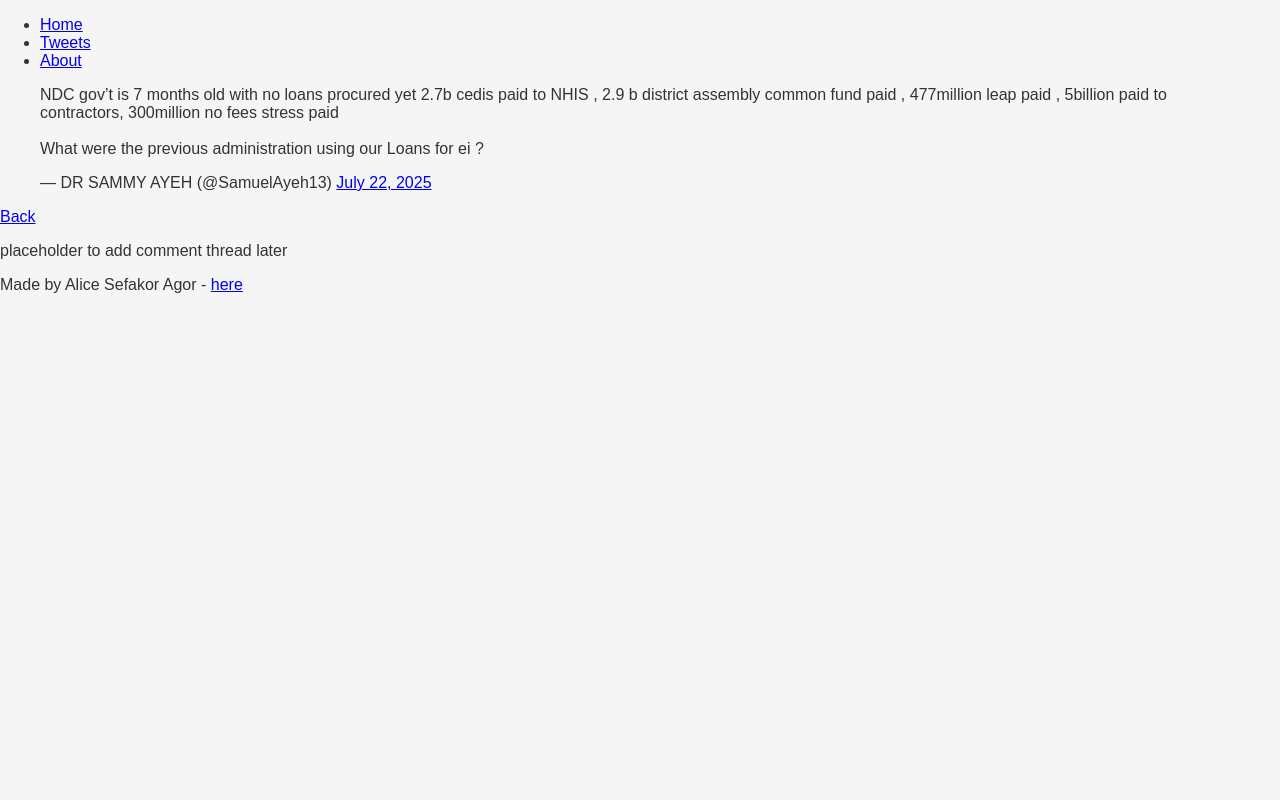
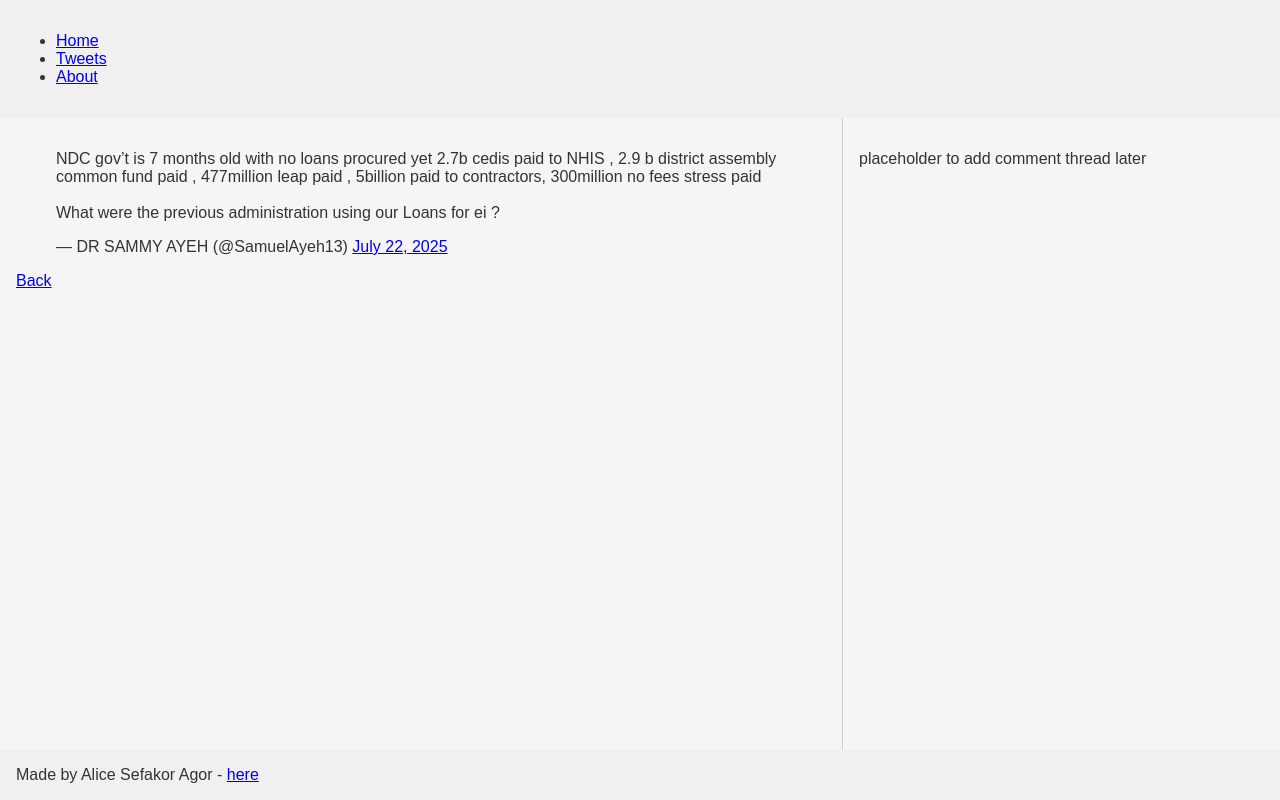
Before and after one commit to Sefakor18/alx_html_css, a plain HTML site: page css_basic/tweets.html in a window 1280 px wide. Drawn offline with Linux system fonts and the light colour scheme.

Commit message:
styling in style.css

```diff
--- a/css_basic/style.css
+++ b/css_basic/style.css
@@ -0,0 +1,30 @@
+body {
+  display: flex;
+  flex-direction: column;
+  height: 100vh;
+  margin: 0;
+}
+
+header, footer {
+  padding: 1rem;
+  background: #f0f0f0;
+}
+
+main {
+  display: flex;
+  flex-direction: row;
+  flex: auto;
+}
+
+article {
+  flex: 2;
+  overflow-y: auto;
+  padding: 1rem;
+  border-right: 1px solid #ccc;
+}
+
+aside {
+  flex: 1;
+  overflow-y: auto;
+  padding: 1rem;
+}
--- a/css_basic/tweets.html
+++ b/css_basic/tweets.html
@@ -5,7 +5,7 @@
   <meta name="viewport" content="width=device-width, initial-scale=1">
   <title>My First Portfolio</title>
   <link href="base.css" rel="stylesheet">
-  <link href="styles.css" rel="stylesheet">
+  <link href="style.css" rel="stylesheet">
 </head>
 <body>
   <header>
@@ -17,9 +17,9 @@
  </header>
  <main>
  <article><blockquote class="twitter-tweet"><p lang="en" dir="ltr">NDC gov’t is 7 months old with no loans procured yet 2.7b cedis paid to NHIS , 2.9 b district assembly common fund paid , 477million leap paid , 5billion paid to contractors, 300million no fees stress paid <br><br>What were the previous administration using our Loans for ei ?</p>&mdash; DR SAMMY AYEH (@SamuelAyeh13) <a href="https://twitter.com/SamuelAyeh13/status/1947759095655584045?ref_src=twsrc%5Etfw">July 22, 2025</a></blockquote> <script async src="https://platform.twitter.com/widgets.js" charset="utf-8"></script>
- <a href="index.html"><p>Back</p>
+   <a href="index.html"><p>Back</p>
    </a></article>
-   <aside><p>placeholder to add comment thread later</p></aside>
+  <aside><div class="aside"><p>placeholder to add comment thread later</p></div></aside>
    </main>
  <footer>Made by Alice Sefakor Agor - <a href="https://lifebible.com/plans" target="_blank">here</a></footer>
 </body>
```
Also changed, not shown: css_basic/index.html (+1 -1 lines).
